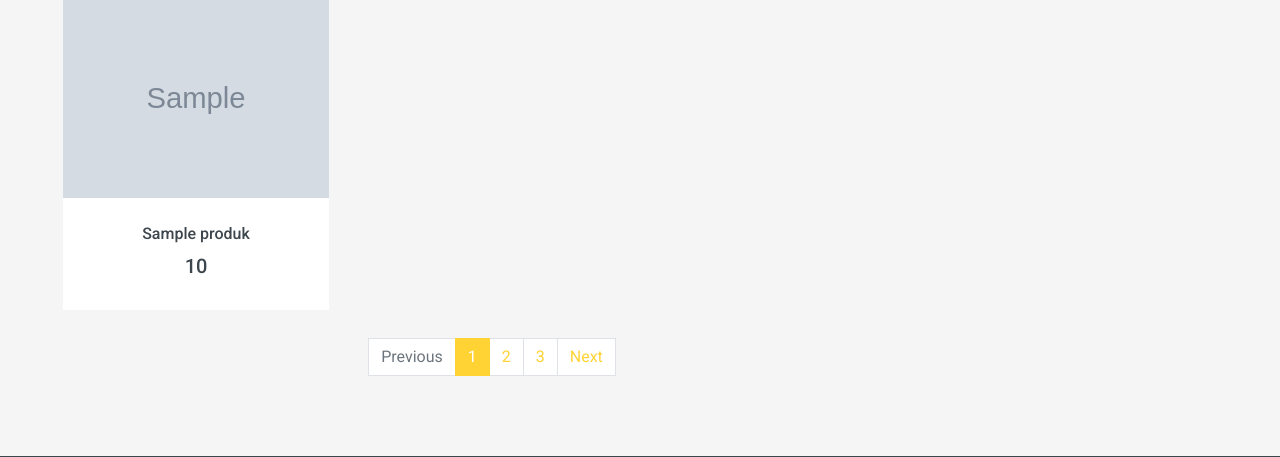
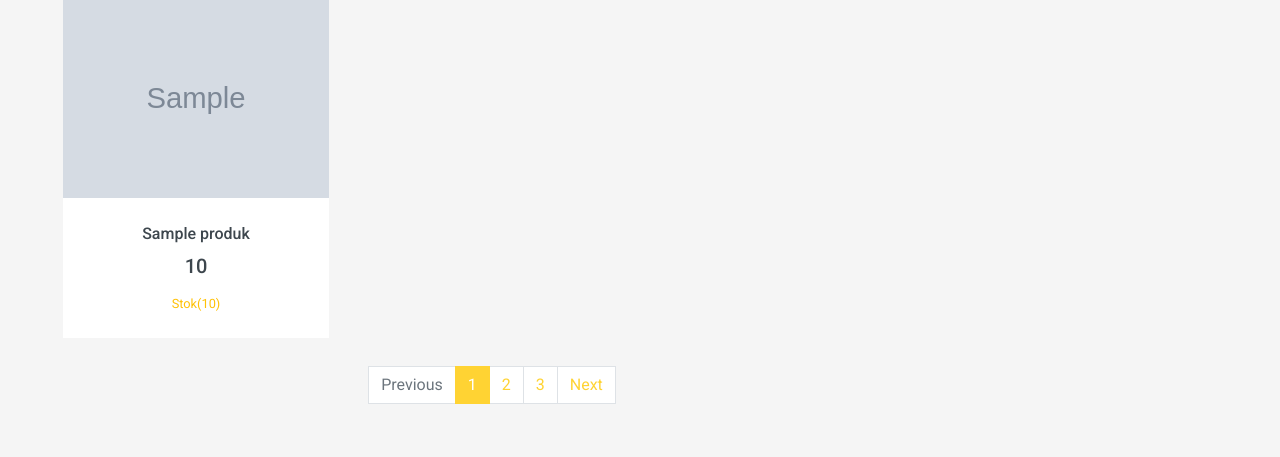
Before and after one commit to Manfarisi/project_akhir, a Flask app: page /shop in a window 1280 px wide. Shown: the part 312-769 px from the top of the page. Run offline with Flask 3, Linux system fonts and the light colour scheme; grey boxes marked "Sample" are stand-in pictures; a database or web service that is not in the repository returns one stand-in record (values such as "Sample title"); some libraries are stand-ins or nearby versions.

Commit message:
perubahan baru

```diff
--- a/templates/index.html
+++ b/templates/index.html
@@ -217,6 +217,9 @@
                         <div class="d-flex align-items-center justify-content-center mt-2">
                             <h5>{{produk['harga']}}</h5>
                         </div>
+                        <div class="d-flex align-items-center justify-content-center mt-2">
+                            <small class="text-warning">Stok({{produk['stok']}})</small>
+                        </div>
                         <!-- <div class="d-flex align-items-center justify-content-center mb-1">
                             <small class="fa fa-star text-primary mr-1"></small>
                             <small class="fa fa-star text-primary mr-1"></small>
--- a/templates/shop.html
+++ b/templates/shop.html
@@ -54,6 +54,9 @@
                                 <div class="d-flex align-items-center justify-content-center mt-2">
                                     <h5>{{produk['harga']}}</h5>
                                 </div>
+                                <div class="d-flex align-items-center justify-content-center mt-2">
+                                    <small class="text-warning">Stok({{produk['stok']}})</small>
+                                </div>
                                 <!-- <div class="d-flex align-items-center justify-content-center mb-1">
                                     <small class="fa fa-star text-primary mr-1"></small>
                                     <small class="fa fa-star text-primary mr-1"></small>
```
Also changed, not shown: templates/detail.html (+13 -6 lines).
